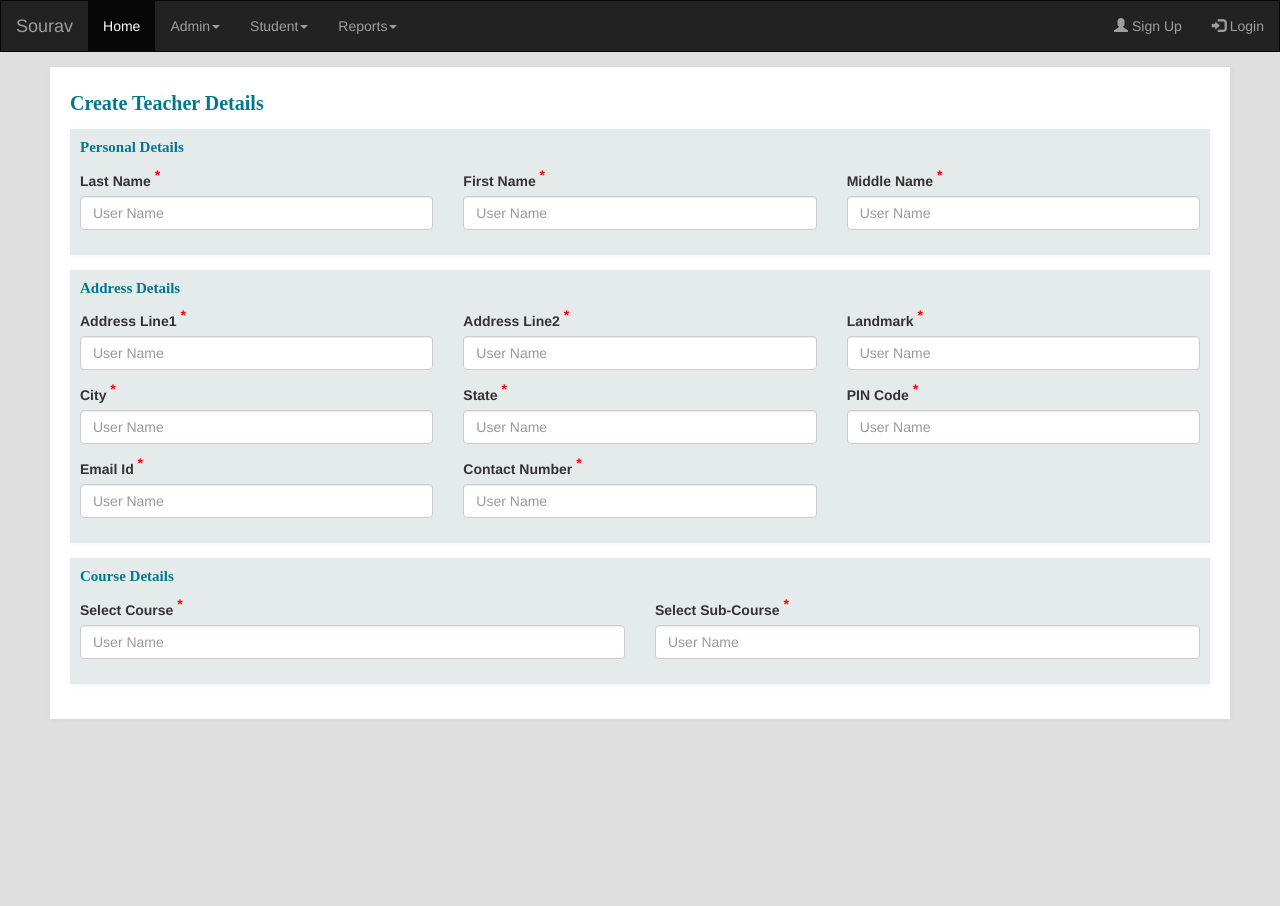
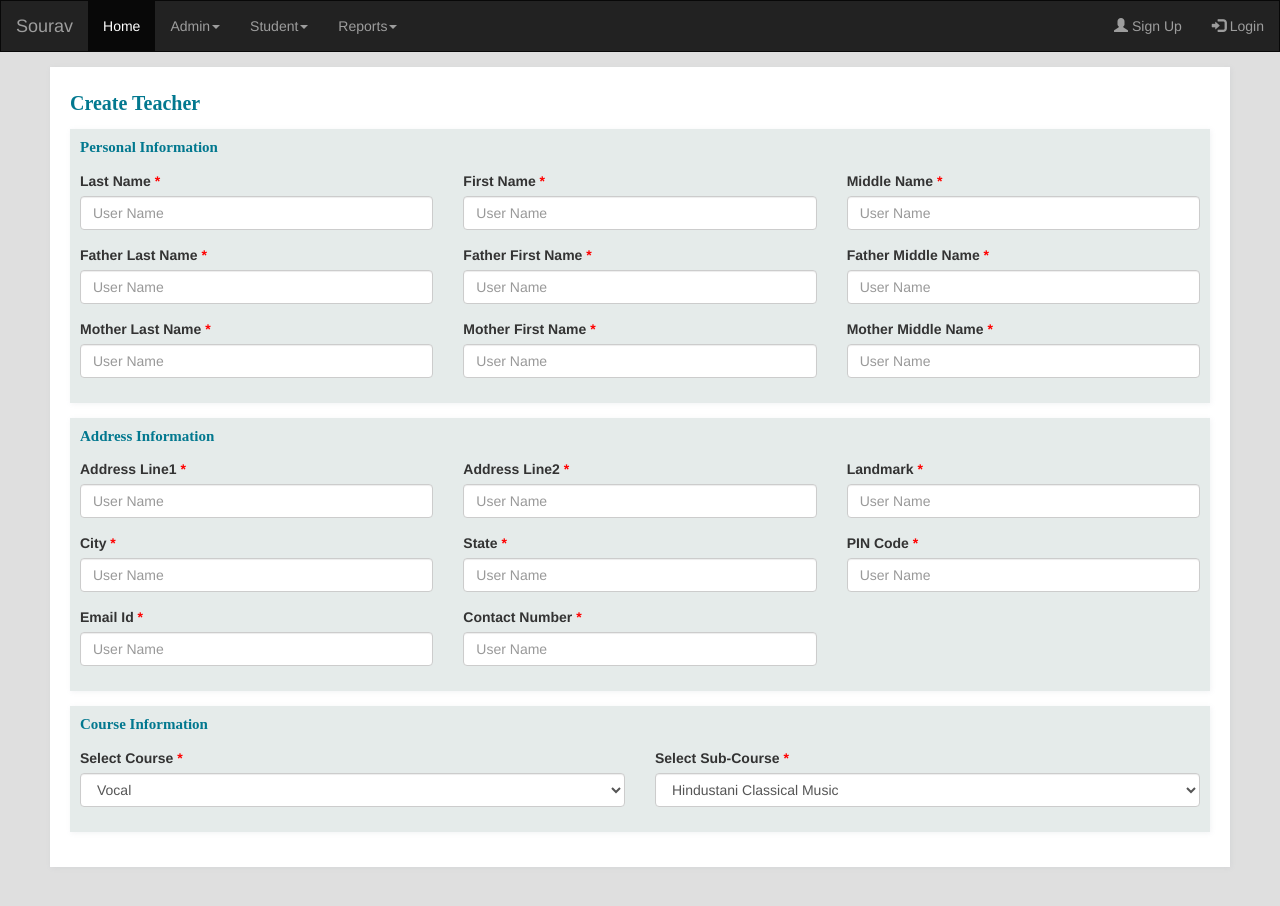
Before and after one commit to imoitra007/SouravMusicSchool, an Angular app in the folder my-dream-app/: page / in a window 1280 px wide. Shown: the top 906 px of the page. Before the commit the page ends 800 px from the top, so only its background shows below. Built offline with nearby package versions, Linux system fonts and the light colour scheme.

Commit message:
Added Father MOther details

```diff
--- a/my-dream-app/src/app/Teacher/createteacher.component.html
+++ b/my-dream-app/src/app/Teacher/createteacher.component.html
@@ -1,7 +1,7 @@
 <div class="row card-style-main">
-  <h4 class="main-title">Create Teacher Details</h4>
+  <h4 class="main-title">Create Teacher</h4>
   <div class="odd-card">
-    <h4 class="card-title">Personal Details</h4>
+    <h4 class="card-title">Personal Information</h4>
     <div class="row">
       <div class="col-lg-4 col-md-4 col-sm-4">
         <div class="form-group">
@@ -28,9 +28,61 @@
         </div>
       </div>
     </div>
+    <div class="row">
+      <div class="col-lg-4 col-md-4 col-sm-4">
+        <div class="form-group">
+          <label for="exampleInputEmail1">Father Last Name
+            <sup>*</sup>
+          </label>
+          <input type="email" class="form-control" id="exampleInputEmail1" aria-describedby="emailHelp" placeholder="User Name">
+        </div>
+      </div>
+      <div class="col-lg-4 col-md-4 col-sm-4">
+        <div class="form-group">
+          <label for="exampleInputEmail1">Father First Name
+            <sup>*</sup>
+          </label>
+          <input type="email" class="form-control" id="exampleInputEmail1" aria-describedby="emailHelp" placeholder="User Name">
+        </div>
+      </div>
+      <div class="col-lg-4 col-md-4 col-sm-4">
+        <div class="form-group">
+          <label for="exampleInputEmail1">Father Middle Name
+            <sup>*</sup>
+          </label>
+          <input type="email" class="form-control" id="exampleInputEmail1" aria-describedby="emailHelp" placeholder="User Name">
+        </div>
+      </div>
+    </div>
+    <div class="row">
+      <div class="col-lg-4 col-md-4 col-sm-4">
+        <div class="form-group">
+          <label for="exampleInputEmail1">Mother Last Name
+            <sup>*</sup>
+          </label>
+          <input type="email" class="form-control" id="exampleInputEmail1" aria-describedby="emailHelp" placeholder="User Name">
+        </div>
+      </div>
+      <div class="col-lg-4 col-md-4 col-sm-4">
+        <div class="form-group">
+          <label for="exampleInputEmail1">Mother First Name
+            <sup>*</sup>
+          </label>
+          <input type="email" class="form-control" id="exampleInputEmail1" aria-describedby="emailHelp" placeholder="User Name">
+        </div>
+      </div>
+      <div class="col-lg-4 col-md-4 col-sm-4">
+        <div class="form-group">
+          <label for="exampleInputEmail1">Mother Middle Name
+            <sup>*</sup>
+          </label>
+          <input type="email" class="form-control" id="exampleInputEmail1" aria-describedby="emailHelp" placeholder="User Name">
+        </div>
+      </div>
+    </div>
   </div>
   <div class="odd-card">
-    <h4 class="card-title">Address Details</h4>
+    <h4 class="card-title">Address Information</h4>
     <div class="row">
       <div class="col-lg-4 col-md-4 col-sm-4">
         <div class="form-group">
@@ -103,14 +155,19 @@
     </div>
   </div>
   <div class="odd-card">
-      <h4 class="card-title">Course Details</h4>
+    <h4 class="card-title">Course Information</h4>
     <div class="row">
       <div class="col-lg-6 col-md-6 col-sm-6">
         <div class="form-group">
           <label for="exampleInputEmail1">Select Course
             <sup>*</sup>
           </label>
-            <input type="email" class="form-control" id="exampleInputEmail1" aria-describedby="emailHelp" placeholder="User Name">
+          <select class="form-control form-field">
+            <option value="volvo">Vocal</option>
+            <option value="saab">Instrumental</option>
+            <option value="mercedes">Dance</option>
+            <option value="audi">Drawing</option>
+          </select>
         </div>
       </div>
       <div class="col-lg-6 col-md-6 col-sm-6">
@@ -118,7 +175,12 @@
           <label for="exampleInputEmail1">Select Sub-Course
             <sup>*</sup>
           </label>
-            <input type="email" class="form-control" id="exampleInputEmail1" aria-describedby="emailHelp" placeholder="User Name">
+          <select class="form-control form-field">
+            <option value="volvo">Hindustani Classical Music</option>
+            <option value="saab">Bollywood Music</option>
+            <option value="mercedes">Bhajan and Ghazal</option>
+            <option value="audi">Rabindra Sangeet</option>
+          </select>
         </div>
       </div>
     </div>
--- a/my-dream-app/src/styles.css
+++ b/my-dream-app/src/styles.css
@@ -1,6 +1,16 @@
 /* You can add global styles to this file, and also import other style files */
+
+/* Background color of the screen's content area  */
 .body-color {
     background-color:rgba(223, 223, 223, 1);
+}
+
+/* Width of the content area */
+.body-content {
+    padding-left: 0 !important;
+    padding-right: 0 !important;
+    max-width: 92%;
+    margin: 15px 4% 52px 4%;
 }
 
 .mt-10 {
@@ -13,6 +23,7 @@
     margin-left: 10px;
 }
 
+/* Card Style - Outer Card */
 .card-style-main {
     padding: 20px;
     margin-bottom: 2 0px;
@@ -21,6 +32,7 @@
     box-shadow: 1px 1px 5px rgba(126,142,159,0.1);
 }
 
+/* Outer Card - Header Text */
 .main-title {
     font-size: 20px;
     padding-bottom: 10px;
@@ -31,6 +43,16 @@
     color: #02788F
 }
 
+/* Card Style - Inner Card */
+.odd-card {
+    padding: 10px;
+    margin-bottom: 15px;
+    background-color: #E5EBEA;
+    background: #E5EBEA;
+    box-shadow: 1px 1px 5px rgba(126, 142, 159, 0.1);
+}
+
+/* Inner Card - Header Text */
 .card-title {
     font-size: 15px;
     font-family: Microsoft Sans serif;
@@ -40,23 +62,9 @@
     font-weight: 550 !important;
 }
 
-.odd-card {
-    padding: 10px;
-    margin-bottom: 15px;
-    background-color: #E5EBEA;
-    background: #E5EBEA;
-    box-shadow: 1px 1px 5px rgba(126, 142, 159, 0.1);
-}
-
-
-.body-content {
-    padding-left: 0 !important;
-    padding-right: 0 !important;
-    max-width: 92%;
-    margin: 15px 4% 52px 4%;
-}
+/* This tag will be used for creating field mandatory */
 sup {
     color: #ff0000;
     font-size: 100%;
-    top: -.4em;
+    top: -.0em;
 }
```
Lines whose indentation alone changed are shown as unchanged.
